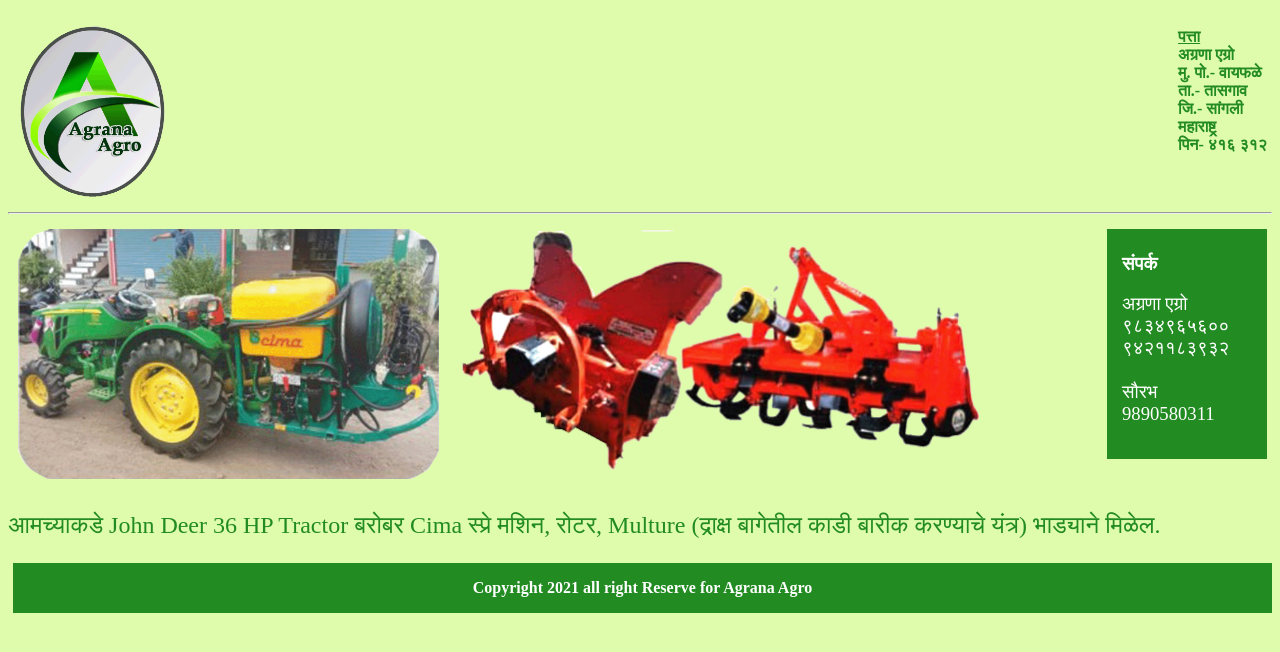
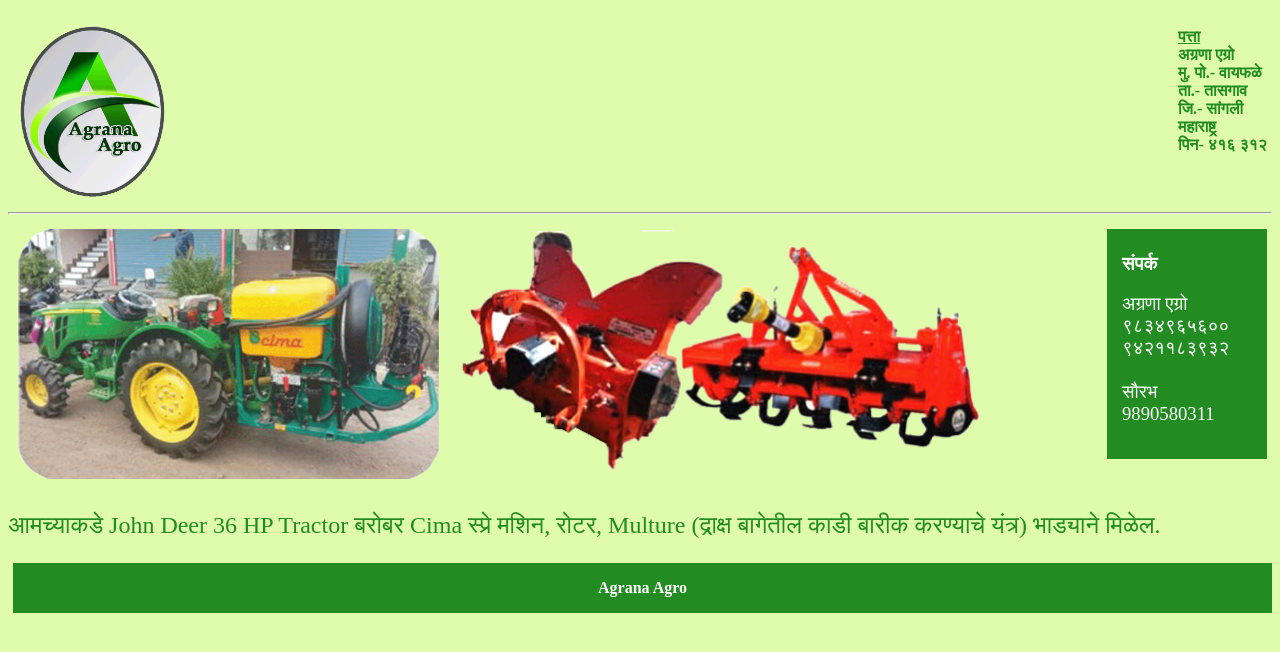
Before and after one commit to ranu9403/agranaagro, a plain HTML site: page index.html in a window 1280 px wide. Drawn offline with Linux system fonts and the light colour scheme.

Commit message:
Update index.html

```diff
--- a/index.html
+++ b/index.html
@@ -96,7 +96,7 @@
 
 	</div>
 	 <div id="footer">
-        <p> <b>Copyright 2021 all right Reserve for Agrana Agro <br><br></b></p></div>
+        <p> <b>Agrana Agro <br><br></b></p></div>
 <body>
 </body>
 </html>
```
